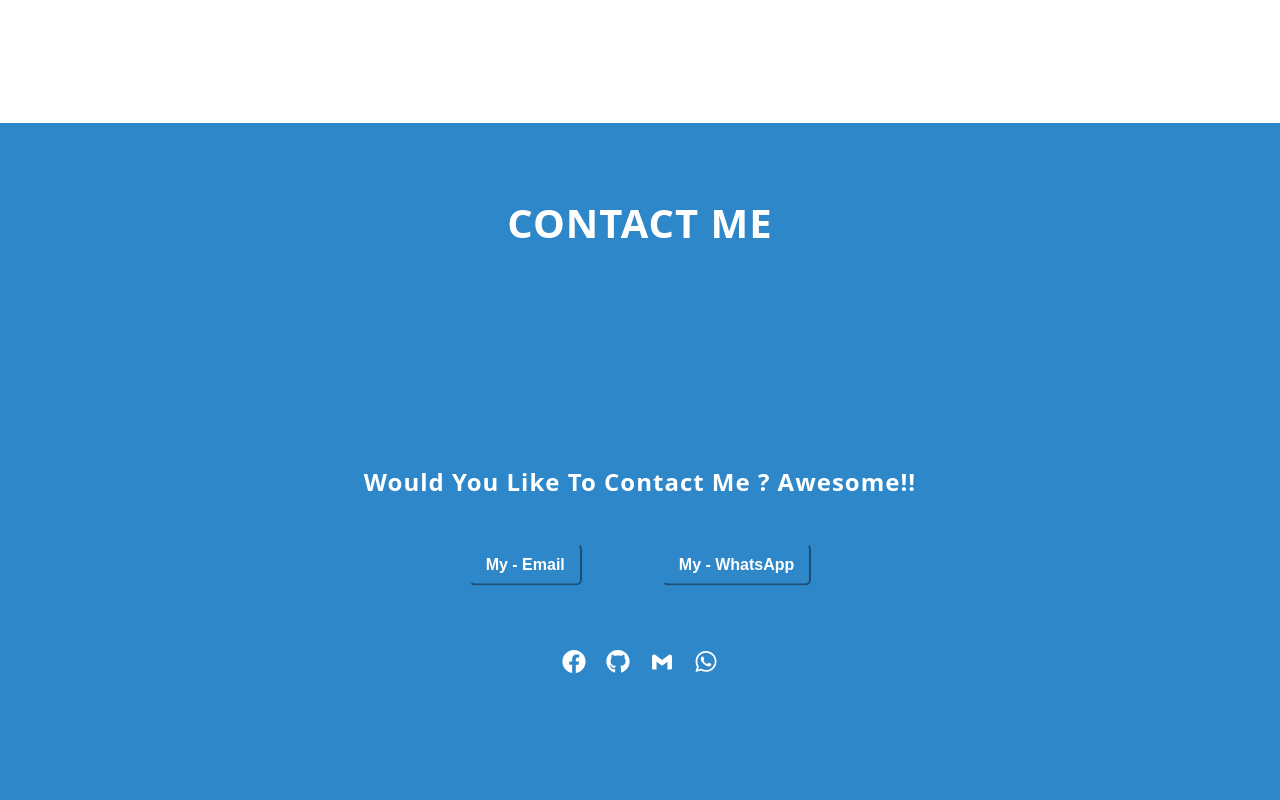
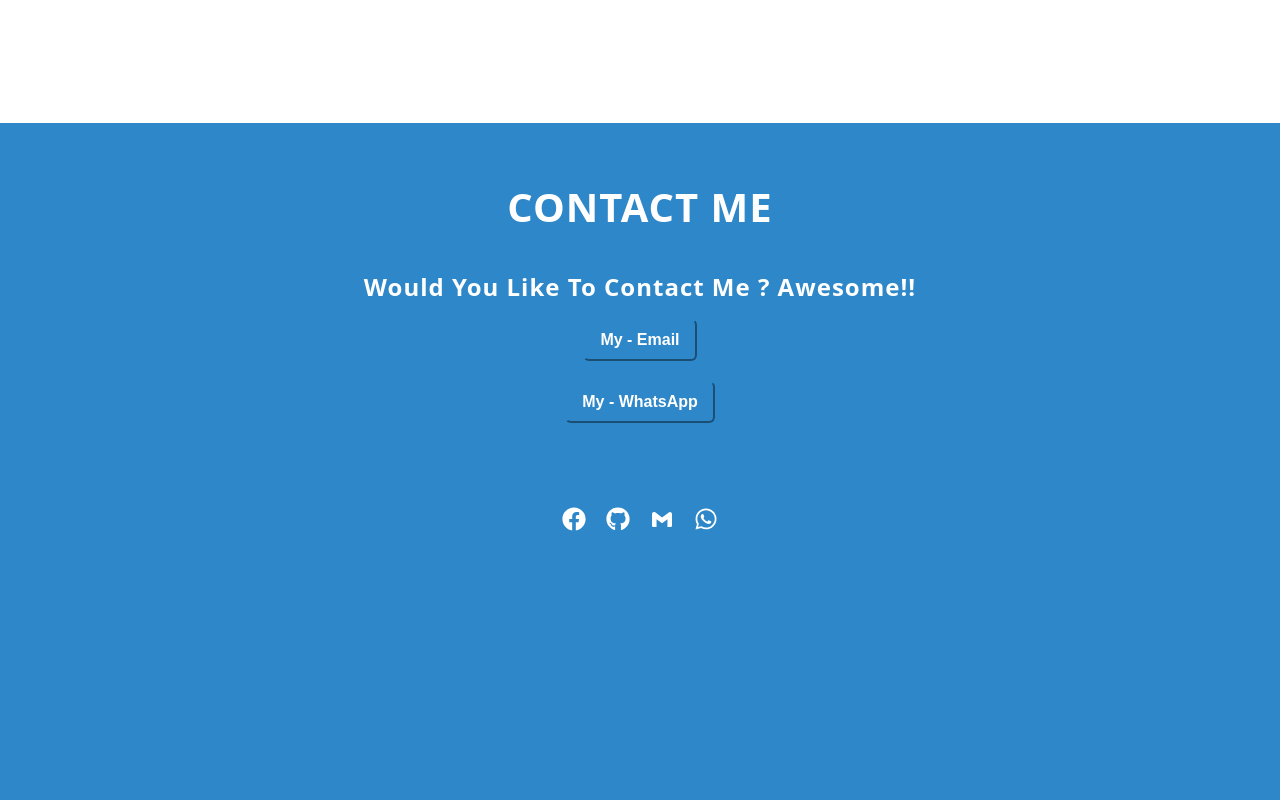
Before and after one commit to Abdouumostafa/my-portfolio, a React (Create React App) app: page / in a window 1280 px wide. Shown: the part 4120-4920 px from the top of the page. Built offline with nearby package versions, Linux system fonts and the light colour scheme.

Commit message:
Update index.css

```diff
--- a/src/index.css
+++ b/src/index.css
@@ -514,7 +514,7 @@ nav {
 .contact {
   position: relative;
   color: #fff;
-  padding: 5rem 0;
+  padding: 4rem 0;
   min-height: fit-content;
   background-color: var(--primary-600);
 }
@@ -525,18 +525,17 @@ nav {
 }
 
 .contact-content {
-  margin: 5rem 0;
-  position: absolute;
-  top: 50%;
-  left: 50%;
-  transform: translate(-50%, -50%);
-  text-align: center;
-  width: 100%;
+display: flex;
+    flex-direction: column;
+    align-items: center;
+    justify-content: center;
+    margin-top: 3rem;
+    gap: 20px;
 }
 
 .contact-content h4 {
   font-weight: 700;
-  margin: -60px 0 50px 0;
+  text-align: center;
 }
 
 .btn3 {
```
